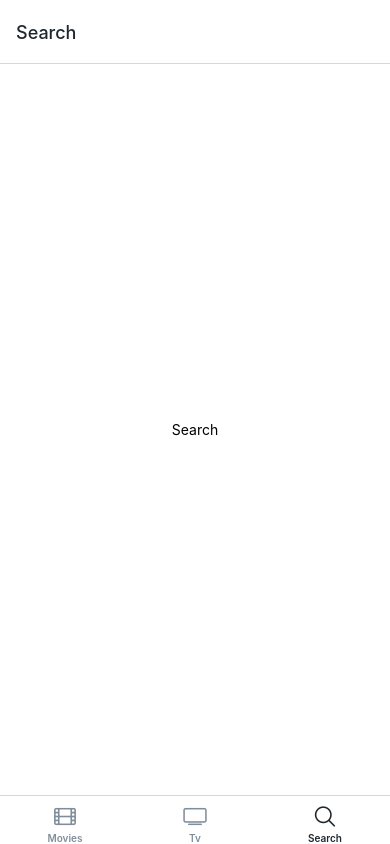
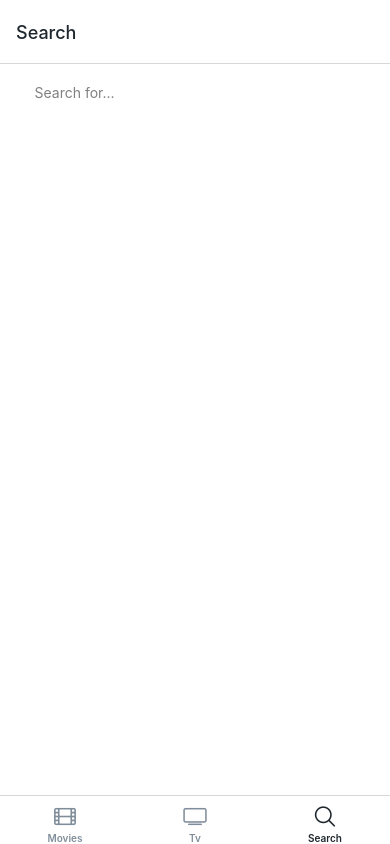
Before and after one commit to newbi94/noovies, a React Native app: screen /Search in a window 390 px wide. Built offline with nearby package versions, Linux system fonts and the light colour scheme; no server answers.

Commit message:
24.02.14
search fetcher,
queryKey,
const[_, x] = y,

```diff
--- a/api.ts
+++ b/api.ts
@@ -39,8 +39,19 @@ export const moviesApi = {
 
     nowPlaying : () =>
     fetch(`${BASE_URL}/movie/now_playing?api_key=${API_KEY}&language=en-US&page=1&region=KR`)
-    .then((res) => res.json())
-};
+    .then((res) => res.json()),
+
+    search: ({ queryKey }) => {
+      const [_, query] = queryKey;
+      console.log(query)
+      return fetch(
+        `${BASE_URL}/search/movie?api_key=${API_KEY}&language=en-US&page=1&query=${query}`
+      ).then((res) => res.json());
+    },
+  };
+  //const [_, x] = y;
+  //받아온 y(array)는 queryKey이다. 거기서 두번째 인자를 query로 정의하는 것.
+  //즉 빈자리는 원래 'searchmovies'인데, 나중에 카테고리로써 역할을 할 것이다(?).
 
 export const tvApi = {
     trending: () =>
@@ -55,4 +66,10 @@ export const tvApi = {
       fetch(`${BASE_URL}/tv/top_rated?api_key=${API_KEY}`).then((res) =>
         res.json()
       ),
+      search: ({ queryKey }) => {
+        const [_, query] = queryKey;
+        return fetch(
+          `${BASE_URL}/search/tv?api_key=${API_KEY}&language=en-US&page=1&query=${query}`
+        ).then((res) => res.json());
+      },
   };
--- a/screens/Movies.tsx
+++ b/screens/Movies.tsx
@@ -1,14 +1,9 @@
 import { NativeStackScreenProps } from "@react-navigation/native-stack";
 import React, { useState } from "react";
-import {
-  ActivityIndicator,
-  Dimensions,
-  FlatList,
-} from "react-native";
+import { Dimensions, FlatList, } from "react-native";
 import Swiper from "react-native-web-swiper";
 import styled from "styled-components/native";
 import Slide from "../components/Slide";
-import VMedia from "../components/VMedia";
 import HMedia from "../components/HMedia";
 import { Movie, MovieResponse, moviesApi } from "../api";
 import { useQuery, useQueryClient } from "@tanstack/react-query";
@@ -49,37 +44,20 @@ const Movies: React.FC<NativeStackScreenProps<any, "Movies">> = () => {
 
   const queryClient = useQueryClient();
 
-/*   const { isLoading: nowPlayingLoading, data: nowPlayingData } = useQuery(
-    ['nowPlaying'],
-    moviesApi.nowPlaying,
-  );
-  const { isLoading: upcomingLoading, data: upcomingData } = useQuery(
-    ['upcoming'],
-    moviesApi.upcoming,
-  );
-  const { isLoading: trendingLoading, data: trendingData } = useQuery(
-    ['trending'],
-    moviesApi.trending,
-  );
-  useQuery의 기존 구성방식이다
-  지금 v5로 넘어온 ReactQuery에서는 tanstack/react-query로 import하고
-  구성방식도 아래처럼 해주어야 한다.
-  */
+  const [refreshing, setRefreshing] = useState(false);
+
 
   const {
     isLoading: nowPlayingLoading,
     data: nowPlayingData,
-    isRefetching: isRefetchingNowPlaying,
   } = useQuery<MovieResponse>({
     queryKey: ['movies','nowPlaying'],
     queryFn: moviesApi.nowPlaying,
   });
-  //키는 반드시 array, ['a' , 'b' ] -> a는 카테고리 역할을 한다.
-  //cache로 저장될 때 카테고리가 있으면 굉장히 유용하다.
+
   const {
     isLoading: upcomingLoading,
     data: upcomingData,
-    isRefetching: isRefetchingUpcoming,
   } = useQuery<MovieResponse>({
     queryKey: ['movies','upcoming'],
     queryFn: moviesApi.upcoming,
@@ -88,16 +66,16 @@ const Movies: React.FC<NativeStackScreenProps<any, "Movies">> = () => {
   const {
     isLoading: trendingLoading,
     data: trendingData,
-    isRefetching: isRefetchingTrending,
   } = useQuery<MovieResponse>({
     queryKey: ['movies','trending'],
     queryFn: moviesApi.trending,
   });
 
   const onRefresh = async () => {
-    queryClient.refetchQueries({queryKey: ["movies"] })
-  }
-  //movies 카테고리가 붙은 쿼리를 refetch한다.
+    setRefreshing(true);
+    await queryClient.refetchQueries({queryKey: ["movies"] });
+    setRefreshing(false);
+  };
 
   const renderHMedia = ({ item }:{item:Movie}) => (
       <HMedia
@@ -111,8 +89,6 @@ const Movies: React.FC<NativeStackScreenProps<any, "Movies">> = () => {
   const movieKeyExtractor = (item:Movie) => item.id + "";
 
   const loading = nowPlayingLoading || upcomingLoading || trendingLoading;
-  const refreshing = isRefetchingNowPlaying || isRefetchingUpcoming || isRefetchingTrending;
-  console.log(refreshing);
 
   return loading ? (
     <Loader />
--- a/screens/Search.js
+++ /dev/null
@@ -1,9 +0,0 @@
-import React from 'react';
-import { Text, View } from 'react-native';
-
-const Search = () => (
-    <View style={{ flex: 1, justifyContent: "center", alignItems: "center" }}>
-      <Text>Search</Text>
-    </View>
-  );
-  export default Search;
--- /dev/null
+++ b/screens/Search.tsx
@@ -0,0 +1,80 @@
+import React, { useState } from 'react';
+import styled from 'styled-components/native';
+import { Text, View } from 'react-native';
+import { useQuery } from '@tanstack/react-query';
+import { moviesApi, tvApi } from '../api';
+import Loader from '../components/Loader';
+import HList from '../components/HList';
+
+const Container = styled.ScrollView`
+`;
+
+const SearchBar = styled.TextInput`
+  background-color: white;
+  padding: 10px 15px;
+  border-radius: 15px;
+  width: 90%;
+  margin: 10px auto;
+`;
+
+const Search = () => {
+  const [query, setQuery] = useState("");
+  const {
+    isLoading: moviesLoading,
+    data: moviesData,
+    refetch: searchMovies,
+  } = useQuery({
+    queryKey: ['searchMovies', query],
+    queryFn: moviesApi.search,
+    enabled: false,
+  });
+  //입력값에 state를 줘서 api에 입력값을 전달한다.
+  //enabled: false는 Search컴포넌트를 렌더링할 때, 자동으로 실행되는 것을 막는다.
+  //onsubmit안에 refetch함수를 넣어줘서 submit시에만 작동한다.
+  const {
+    isLoading: tvLoading,
+    data: tvData,
+    refetch: searchTv,
+} = useQuery({
+  queryKey: ['searchTv', query],
+  queryFn: tvApi.search,
+  enabled: false,
+});
+
+  const onChangeText = (text: string) => setQuery(text);
+  const onSubmit = () => {
+    if (query === "") {
+      return;
+    }
+    searchMovies();
+    searchTv();
+  };
+  return (
+    <Container>
+        <SearchBar
+          placeholder='Search for...'
+          placeholderTextColor="grey"
+          returnKeyLabel='search'
+          onChangeText={onChangeText}
+          onSubmitEditing={onSubmit}
+        />
+         {moviesLoading || tvLoading ? (
+      <Loader />
+    ) : (
+      (moviesData && moviesData.results.length > 0) && (
+        <HList title="Movie Results" data={moviesData.results} />
+      )
+    )}
+    {tvData && tvData.results.length > 0 && (
+      <HList title="TV Results" data={tvData.results} />
+    )}
+      </Container>
+      );
+  };
+  /*{moviesLoading || tvLoading ? <Loader /> : null}
+  {moviesData ? (
+    <HList title="Movie Results" data={moviesData.results} />
+  ) : null}
+  {tvData ? <HList title="TV Results" data={tvData.results} /> : null}*/
+
+  export default Search;
--- a/screens/Tv.tsx
+++ b/screens/Tv.tsx
@@ -1,4 +1,4 @@
-import React from "react";
+import React, { useState } from "react";
 import styled from "styled-components/native";
 import { tvApi } from "../api";
 import { useQuery, useQueryClient } from "@tanstack/react-query";
@@ -11,10 +11,11 @@ const Tv = () => {
 
 const queryClient = useQueryClient();
 
+const [refreshing,setRefreshing] = useState(false);
+
     const {
         isLoading: todayLoading,
         data: todayData,
-        isRefetching: isRefetchingToday,
       } = useQuery({
         queryKey: ['tv','today'],
         queryFn: tvApi.airingToday,
@@ -23,7 +24,6 @@ const queryClient = useQueryClient();
     const {
         isLoading: topLoading,
         data: topData,
-        isRefetching: isRefetchingTop,
       } = useQuery({
         queryKey: ['tv','top'],
         queryFn: tvApi.topRated,
@@ -32,18 +32,18 @@ const queryClient = useQueryClient();
     const {
         isLoading: trendingLoading,
         data: trendingData,
-        isRefetching: isRefetchingTrending,
       } = useQuery({
         queryKey: ['tv','trending'],
         queryFn: tvApi.trending,
     });
 
     const onRefresh = async () => {
-        queryClient.refetchQueries({queryKey: ["tv"] })
-    }
+        setRefreshing(true);
+        await queryClient.refetchQueries({queryKey: ["tv"] });
+        setRefreshing(false);
+    };
 
     const loading = todayLoading || topLoading || trendingLoading;
-    const refreshing = isRefetchingToday || isRefetchingTop || isRefetchingTrending;
 
     return ( loading ? (
         <Loader />
@@ -58,8 +58,8 @@ const queryClient = useQueryClient();
       contentContainerStyle={{ paddingVertical: 30 }}
     >
             <HList title="Trending Tv" data={trendingData.results}/>
-            <HList title="Today Tv" data={todayData.results}/>
-            <HList title="Top Tv" data={topData.results}/>
+            <HList title="Airing Today" data={todayData.results}/>
+            <HList title="Top Rated" data={topData.results}/>
         </ScrollView>
     );
 };
```
Also changed, not shown: components/VMedia.tsx (+1 -6 lines).
